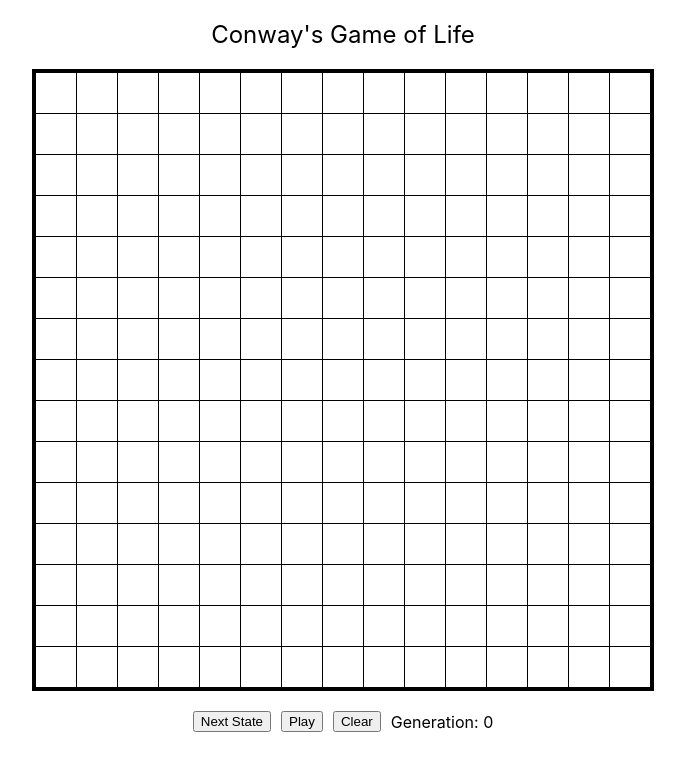
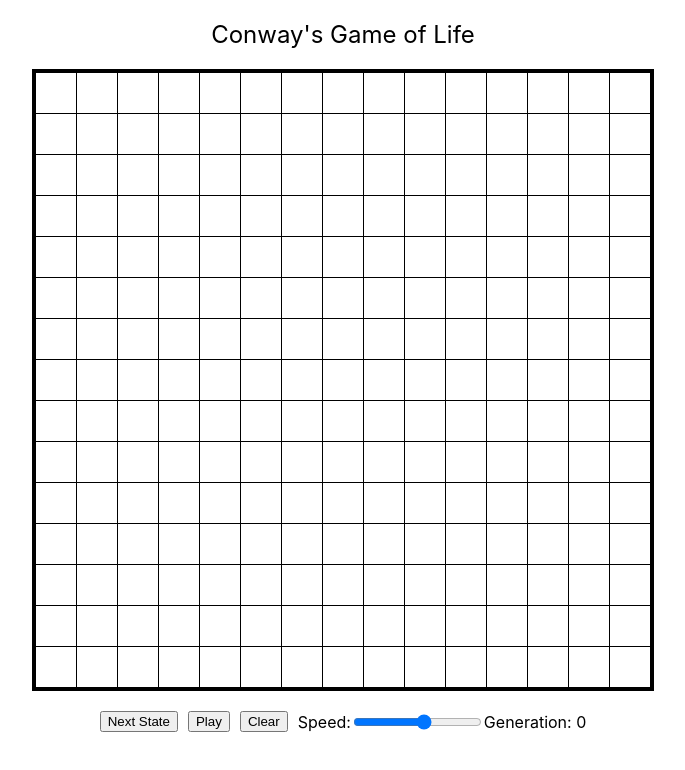
Before and after one commit to cedwards036/conway-game-of-life, a React (Create React App) app: page / in a window 1280 px wide. Shown: the top 770 px of the page, without its empty margins (297-982 px from the left). Built offline with nearby package versions, Linux system fonts and the light colour scheme.

Commit message:
add speed slider

```diff
--- a/src/App.tsx
+++ b/src/App.tsx
@@ -15,6 +15,7 @@ function App() {
   const [board, setBoard] = useState(createEmptyBoard(BOARD_SIZE, BOARD_SIZE));
   const [tickCount, setTickCount] = useState(0);
   const [isPlaying, setIsPlaying] = useState(false);
+  const [speedFactor, setSpeedFactor] = useState(5);
 
   function toggleCell(cellRow: number, cellCol: number): void {
     const newValue: cellValue = board[cellRow][cellCol] === 1 ? 0 : 1;
@@ -42,15 +43,16 @@ function App() {
 
   useEffect(() => {
     let interval: number = 0;
+    const intervalTime = 1000 * Math.pow(0.7, speedFactor);
     if (isPlaying) {
       interval = window.setInterval(() => {
         updateGameState();
-      }, 500);
+      }, intervalTime);
     } else if (!isPlaying && tickCount !== 0) {
       clearInterval(interval);
     }
     return () => clearInterval(interval);
-  }, [isPlaying, updateGameState, tickCount]);
+  }, [isPlaying, updateGameState, tickCount, speedFactor]);
 
   return (
     <div className="app">
@@ -62,6 +64,8 @@ function App() {
         isPlaying={isPlaying}
         toggleIsPlaying={toggleIsPlaying}
         clearBoard={clearBoard}
+        speedFactor={speedFactor}
+        setSpeedFactor={setSpeedFactor}
       />
     </div>
   );
--- a/src/ControlPanel.tsx
+++ b/src/ControlPanel.tsx
@@ -7,6 +7,8 @@ type ControlPanelProps = {
   isPlaying: boolean;
   toggleIsPlaying: () => void;
   clearBoard: () => void;
+  speedFactor: number;
+  setSpeedFactor: (speedFactor: number) => void;
 };
 
 function ControlPanel({
@@ -15,6 +17,8 @@ function ControlPanel({
   isPlaying,
   toggleIsPlaying,
   clearBoard,
+  speedFactor,
+  setSpeedFactor,
 }: ControlPanelProps) {
   return (
     <div className="control-panel">
@@ -25,6 +29,15 @@ function ControlPanel({
         {isPlaying ? "Pause" : "Play"}
       </button>
       <button onClick={clearBoard}>Clear</button>
+      <label htmlFor="speed">Speed:</label>
+      <input
+        type="range"
+        id="speed"
+        min="0"
+        max="9"
+        value={speedFactor}
+        onChange={(e) => setSpeedFactor(parseInt(e.target.value))}
+      ></input>
       <div data-testid="tickCount">Generation: {tickCount}</div>
     </div>
   );
```
Also changed, not shown: 1 other file (tests, documents, lock files or other folders).
